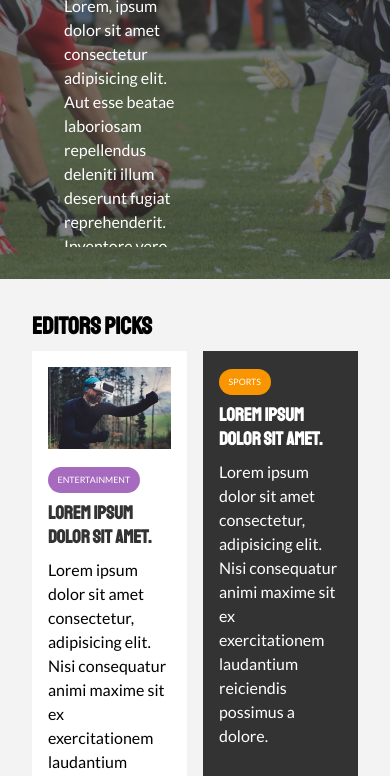
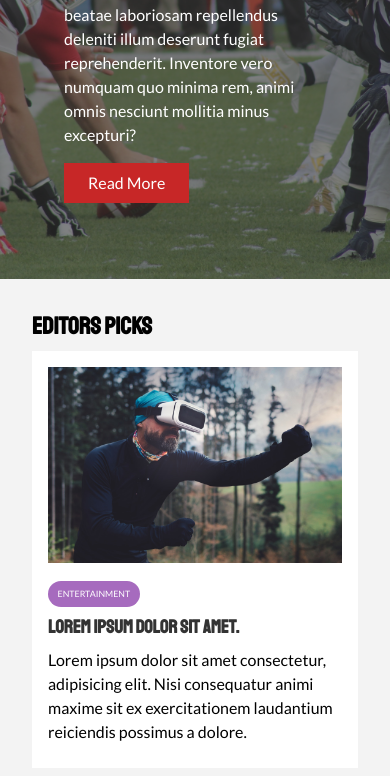
Before and after one commit to alan-nguyen/newsgrid, a plain HTML site: page index.html in a window 390 px wide. Shown: the part 324-1100 px from the top of the page. Drawn offline with Linux system fonts and the light colour scheme.

Commit message:
Design responsive for smartphone - showcase and articles

```diff
--- a/css/mobile.css
+++ b/css/mobile.css
@@ -26,3 +26,12 @@
   grid-template-columns: 1fr;
   grid-column: 1;
 }
+
+/* Responsive for smartphone */
+@media (max-width: 600px) {
+  /* Stack Grid Items */
+  #showcase .showcase-container,
+  #home-articles .articles-container {
+    grid-template-columns: 1fr;
+  }
+}
```
